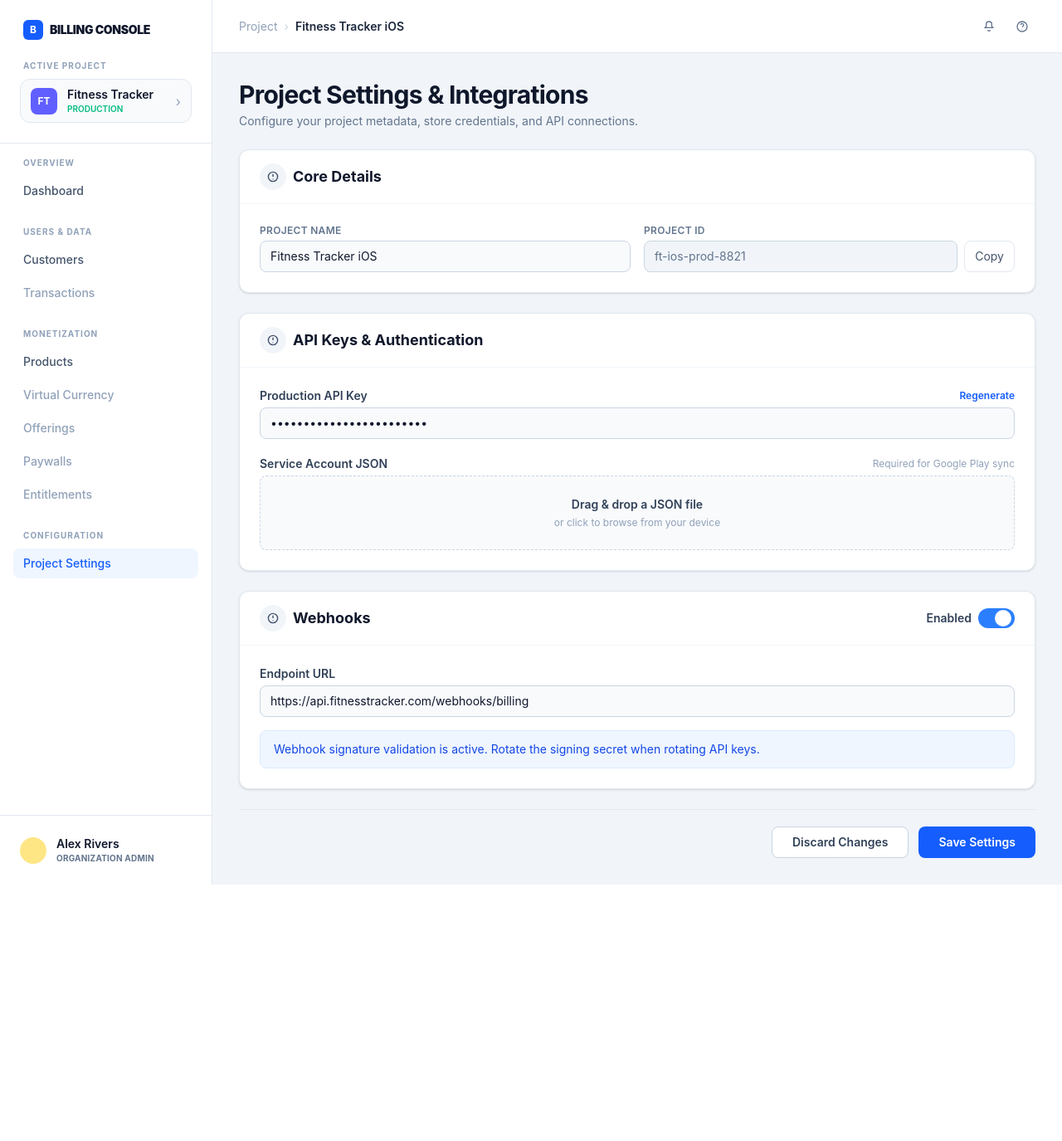
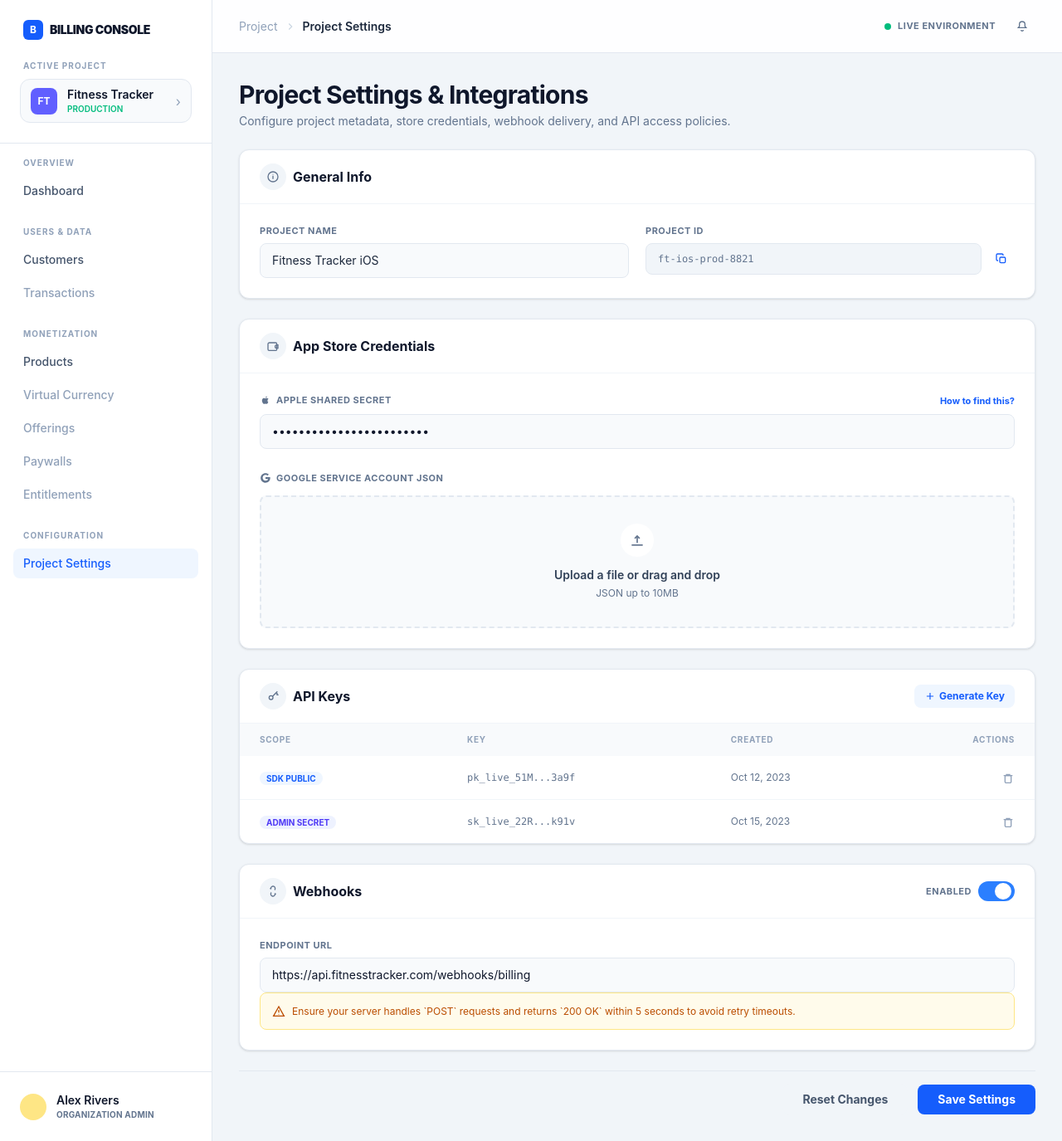
Before and after one commit to phucchp/monekit-dashboard-pro, a React (Vite) app: page /monekit-dashboard-pro/settings in a window 1280 px wide. Shown: the whole page at 83% size. Before the commit the page ends 1066 px from the top, so only its background shows below. Built offline with nearby package versions, Linux system fonts and the light colour scheme.

Commit message:
Refine project settings layout and auth screens

```diff
--- a/src/features/project-settings/ProjectSettingsScreen.tsx
+++ b/src/features/project-settings/ProjectSettingsScreen.tsx
@@ -1,149 +1,452 @@
-function SectionTitle({ title }: { title: string }) {
+type IconName =
+  | 'info'
+  | 'wallet'
+  | 'key'
+  | 'webhook'
+  | 'copy'
+  | 'upload'
+  | 'warning'
+  | 'plus'
+  | 'trash'
+  | 'bell'
+  | 'chevronRight'
+  | 'apple'
+  | 'google'
+
+function Icon({ name, className = 'h-4 w-4' }: { name: IconName; className?: string }) {
+  if (name === 'info') {
+    return (
+      <svg
+        viewBox="0 0 24 24"
+        className={className}
+        fill="none"
+        stroke="currentColor"
+        strokeWidth="2"
+      >
+        <circle cx="12" cy="12" r="9" />
+        <path d="M12 10v6" />
+        <circle cx="12" cy="7.5" r=".9" fill="currentColor" stroke="none" />
+      </svg>
+    )
+  }
+
+  if (name === 'wallet') {
+    return (
+      <svg
+        viewBox="0 0 24 24"
+        className={className}
+        fill="none"
+        stroke="currentColor"
+        strokeWidth="2"
+      >
+        <path d="M3 8.5A2.5 2.5 0 0 1 5.5 6h11A2.5 2.5 0 0 1 19 8.5V18a2 2 0 0 1-2 2H5a2 2 0 0 1-2-2Z" />
+        <path d="M19 10h2v6h-2a2 2 0 1 1 0-6Z" />
+      </svg>
+    )
+  }
+
+  if (name === 'key') {
+    return (
+      <svg
+        viewBox="0 0 24 24"
+        className={className}
+        fill="none"
+        stroke="currentColor"
+        strokeWidth="2"
+      >
+        <circle cx="8.5" cy="14.5" r="3.5" />
+        <path d="M11.5 12 20 3.5" />
+        <path d="M17 7h2.5V9.5H22" />
+      </svg>
+    )
+  }
+
+  if (name === 'webhook') {
+    return (
+      <svg
+        viewBox="0 0 24 24"
+        className={className}
+        fill="none"
+        stroke="currentColor"
+        strokeWidth="2"
+      >
+        <path d="M8 7a4 4 0 1 1 6.9 2.8" />
+        <path d="M16 17a4 4 0 1 1-6.9-2.8" />
+        <circle cx="8" cy="7" r="1.5" fill="currentColor" stroke="none" />
+        <circle cx="16" cy="17" r="1.5" fill="currentColor" stroke="none" />
+      </svg>
+    )
+  }
+
+  if (name === 'copy') {
+    return (
+      <svg
+        viewBox="0 0 24 24"
+        className={className}
+        fill="none"
+        stroke="currentColor"
+        strokeWidth="2"
+      >
+        <rect x="9" y="9" width="10" height="10" rx="2" />
+        <path d="M6 15H5a2 2 0 0 1-2-2V5a2 2 0 0 1 2-2h8a2 2 0 0 1 2 2v1" />
+      </svg>
+    )
+  }
+
+  if (name === 'upload') {
+    return (
+      <svg
+        viewBox="0 0 24 24"
+        className={className}
+        fill="none"
+        stroke="currentColor"
+        strokeWidth="2"
+      >
+        <path d="M12 16V6" />
+        <path d="m8.5 9.5 3.5-3.5 3.5 3.5" />
+        <path d="M4 19h16" />
+      </svg>
+    )
+  }
+
+  if (name === 'warning') {
+    return (
+      <svg
+        viewBox="0 0 24 24"
+        className={className}
+        fill="none"
+        stroke="currentColor"
+        strokeWidth="2"
+      >
+        <path d="M12 3 2.5 20h19Z" />
+        <path d="M12 9v5" />
+        <circle cx="12" cy="17" r=".8" fill="currentColor" stroke="none" />
+      </svg>
+    )
+  }
+
+  if (name === 'plus') {
+    return (
+      <svg
+        viewBox="0 0 24 24"
+        className={className}
+        fill="none"
+        stroke="currentColor"
+        strokeWidth="2"
+      >
+        <path d="M12 5v14" />
+        <path d="M5 12h14" />
+      </svg>
+    )
+  }
+
+  if (name === 'trash') {
+    return (
+      <svg
+        viewBox="0 0 24 24"
+        className={className}
+        fill="none"
+        stroke="currentColor"
+        strokeWidth="2"
+      >
+        <path d="M4 7h16" />
+        <path d="M9 7V5h6v2" />
+        <rect x="6.5" y="7" width="11" height="13" rx="1.5" />
+      </svg>
+    )
+  }
+
+  if (name === 'bell') {
+    return (
+      <svg
+        viewBox="0 0 24 24"
+        className={className}
+        fill="none"
+        stroke="currentColor"
+        strokeWidth="2"
+      >
+        <path d="M12 3a5 5 0 0 0-5 5v2.7c0 .6-.2 1.2-.6 1.7L5 14h14l-1.4-1.6c-.4-.5-.6-1.1-.6-1.7V8a5 5 0 0 0-5-5Z" />
+        <path d="M10 18a2 2 0 0 0 4 0" />
+      </svg>
+    )
+  }
+
+  if (name === 'apple') {
+    return (
+      <svg viewBox="0 0 24 24" className={className} fill="currentColor">
+        <path d="M16.2 13.1c0-2.1 1.8-3.2 1.9-3.3-1-1.5-2.6-1.7-3.1-1.8-1.3-.1-2.5.8-3.2.8s-1.7-.8-2.8-.8c-1.5 0-2.8.9-3.5 2.1-1.5 2.5-.4 6.2 1 8.2.7 1 1.5 2 2.7 2 .9 0 1.3-.6 2.5-.6s1.5.6 2.5.6c1 0 1.8-.9 2.5-1.9.8-1.1 1.1-2.2 1.1-2.2-.1 0-1.6-.6-1.6-3.1Z" />
+        <path d="M14.3 6.6c.5-.6.9-1.4.8-2.3-.8.1-1.7.6-2.3 1.2-.5.5-.9 1.4-.8 2.2.9.1 1.8-.4 2.3-1.1Z" />
+      </svg>
+    )
+  }
+
+  if (name === 'google') {
+    return (
+      <svg viewBox="0 0 24 24" className={className} fill="currentColor">
+        <path d="M12 10.2v3.9h5.5c-.2 1.2-1.4 3.6-5.5 3.6-3.3 0-5.9-2.7-5.9-6s2.6-6 5.9-6c1.9 0 3.2.8 4 1.4l2.7-2.6C17 3 14.7 2 12 2 6.5 2 2 6.5 2 12s4.5 10 10 10c5.8 0 9.7-4.1 9.7-9.8 0-.7-.1-1.3-.2-2H12Z" />
+      </svg>
+    )
+  }
+
+  return (
+    <svg
+      viewBox="0 0 24 24"
+      className={className}
+      fill="none"
+      stroke="currentColor"
+      strokeWidth="2"
+    >
+      <path d="m9 18 6-6-6-6" />
+    </svg>
+  )
+}
+
+function SectionHeader({ title, icon }: { title: string; icon: IconName }) {
   return (
     <div className="flex items-center gap-2">
-      <span className="inline-flex h-8 w-8 items-center justify-center rounded-full bg-slate-100 text-slate-600">
-        <svg viewBox="0 0 20 20" className="h-4 w-4" fill="none" stroke="currentColor" strokeWidth="1.8">
-          <circle cx="10" cy="10" r="7" />
-          <path d="M10 6v4" />
-          <circle cx="10" cy="13.5" r=".8" fill="currentColor" stroke="none" />
-        </svg>
+      <span className="inline-flex h-8 w-8 items-center justify-center rounded-full bg-slate-100 text-slate-500">
+        <Icon name={icon} className="h-4 w-4" />
       </span>
-      <h3 className="text-lg font-bold text-slate-900">{title}</h3>
+      <h3 className="text-base font-bold text-slate-900">{title}</h3>
     </div>
+  )
+}
+
+function FieldLabel({ children }: { children: string }) {
+  return (
+    <span className="mb-1.5 block text-[11px] font-bold tracking-[0.5px] text-slate-500 uppercase">
+      {children}
+    </span>
   )
 }
 
 function ProjectSettingsScreen() {
   return (
     <section className="min-h-full">
-      <header className="flex h-16 items-center justify-between border-b border-slate-200 bg-white px-4 sm:px-8">
-        <div className="text-sm">
+      <header className="sticky top-0 z-10 flex h-16 items-center justify-between border-b border-slate-200 bg-white/90 px-4 backdrop-blur-sm sm:px-8">
+        <div className="flex items-center gap-2 text-sm">
           <span className="text-slate-400">Project</span>
-          <span className="px-2 text-slate-300">›</span>
-          <span className="font-semibold text-slate-800">Fitness Tracker iOS</span>
+          <Icon name="chevronRight" className="h-3.5 w-3.5 text-slate-300" />
+          <span className="font-semibold text-slate-800">Project Settings</span>
         </div>
-        <div className="flex items-center gap-2 text-slate-500">
-          <button type="button" className="rounded-lg p-2 hover:bg-slate-100" aria-label="Notifications">
-            <svg viewBox="0 0 24 24" className="h-4 w-4" fill="none" stroke="currentColor" strokeWidth="2">
-              <path d="M12 3a5 5 0 0 0-5 5v2.7c0 .6-.2 1.2-.6 1.7L5 14h14l-1.4-1.6c-.4-.5-.6-1.1-.6-1.7V8a5 5 0 0 0-5-5Z" />
-              <path d="M10 18a2 2 0 0 0 4 0" />
-            </svg>
-          </button>
-          <button type="button" className="rounded-lg p-2 hover:bg-slate-100" aria-label="Help">
-            <svg viewBox="0 0 24 24" className="h-4 w-4" fill="none" stroke="currentColor" strokeWidth="2">
-              <circle cx="12" cy="12" r="9" />
-              <path d="M9.5 9a2.5 2.5 0 1 1 4.3 1.8c-.7.7-1.3 1.1-1.3 2.2" />
-              <circle cx="12" cy="16.5" r=".8" fill="currentColor" stroke="none" />
-            </svg>
+        <div className="flex items-center gap-4">
+          <div className="hidden items-center gap-2 sm:flex">
+            <span className="h-2 w-2 rounded-full bg-emerald-500" />
+            <span className="text-[11px] font-bold tracking-[0.5px] text-slate-500 uppercase">
+              Live Environment
+            </span>
+          </div>
+          <button
+            type="button"
+            className="rounded-lg p-2 text-slate-500 hover:bg-slate-100"
+            aria-label="Notifications"
+          >
+            <Icon name="bell" className="h-4 w-4" />
           </button>
         </div>
       </header>
 
-      <div className="space-y-6 p-4 sm:p-6 lg:p-8">
+      <div className="w-full space-y-6 p-4 sm:p-6 lg:p-8">
         <div>
-          <h1 className="text-3xl font-bold tracking-tight text-slate-900">Project Settings & Integrations</h1>
+          <h1 className="text-2xl font-bold tracking-tight text-slate-900 sm:text-3xl">
+            Project Settings & Integrations
+          </h1>
           <p className="mt-1 text-sm text-slate-500">
-            Configure your project metadata, store credentials, and API connections.
+            Configure project metadata, store credentials, webhook delivery, and API access
+            policies.
           </p>
         </div>
 
-        <section className="rounded-xl border border-slate-200 bg-white shadow-sm">
-          <div className="border-b border-slate-100 px-6 py-4">
-            <SectionTitle title="Core Details" />
+        <section className="overflow-hidden rounded-xl border border-slate-200 bg-white shadow-sm">
+          <div className="border-b border-slate-100 px-5 py-4 sm:px-6">
+            <SectionHeader title="General Info" icon="info" />
           </div>
-          <div className="grid gap-4 p-6 md:grid-cols-2">
+          <div className="grid gap-5 p-5 sm:grid-cols-2 sm:p-6">
             <label>
-              <span className="mb-1 block text-xs font-semibold tracking-[0.3px] text-slate-500 uppercase">
-                Project Name
-              </span>
+              <FieldLabel>Project Name</FieldLabel>
               <input
-                className="w-full rounded-lg border border-slate-300 bg-slate-50 px-3 py-2 text-sm"
+                className="w-full rounded-lg border border-slate-200 bg-slate-50 px-3.5 py-2.5 text-sm text-slate-800 outline-none transition focus:border-blue-500 focus:ring-4 focus:ring-blue-100"
                 defaultValue="Fitness Tracker iOS"
               />
             </label>
             <div>
-              <span className="mb-1 block text-xs font-semibold tracking-[0.3px] text-slate-500 uppercase">
-                Project ID
-              </span>
-              <div className="flex items-start gap-2">
+              <FieldLabel>Project ID</FieldLabel>
+              <div className="flex items-center gap-2">
                 <input
-                  className="flex-1 rounded-lg border border-slate-300 bg-slate-100 px-3 py-2 text-sm text-slate-500"
+                  className="flex-1 rounded-lg border border-slate-200 bg-slate-100 px-3.5 py-2.5 font-mono text-xs text-slate-500"
                   defaultValue="ft-ios-prod-8821"
+                  readOnly
                 />
                 <button
                   type="button"
-                  className="rounded-lg border border-slate-200 px-3 py-2 text-sm text-slate-600"
+                  className="rounded-lg p-2 text-blue-600 hover:bg-blue-50"
+                  aria-label="Copy Project ID"
                 >
-                  Copy
+                  <Icon name="copy" className="h-4 w-4" />
                 </button>
               </div>
             </div>
           </div>
         </section>
 
-        <section className="rounded-xl border border-slate-200 bg-white shadow-sm">
-          <div className="border-b border-slate-100 px-6 py-4">
-            <SectionTitle title="API Keys & Authentication" />
+        <section className="overflow-hidden rounded-xl border border-slate-200 bg-white shadow-sm">
+          <div className="border-b border-slate-100 px-5 py-4 sm:px-6">
+            <SectionHeader title="App Store Credentials" icon="wallet" />
           </div>
-          <div className="space-y-5 p-6">
+          <div className="space-y-6 p-5 sm:p-6">
             <div>
-              <div className="mb-1 flex items-center justify-between">
-                <span className="text-sm font-semibold text-slate-700">Production API Key</span>
-                <button type="button" className="text-xs font-semibold text-blue-600">
-                  Regenerate
+              <div className="mb-1.5 flex items-center justify-between">
+                <label className="text-[11px] font-bold tracking-[0.5px] text-slate-500 uppercase">
+                  <span className="inline-flex items-center gap-1.5">
+                    <Icon name="apple" className="h-3.5 w-3.5 text-slate-500" />
+                    Apple Shared Secret
+                  </span>
+                </label>
+                <button
+                  type="button"
+                  className="text-[11px] font-bold text-blue-600 hover:underline"
+                >
+                  How to find this?
                 </button>
               </div>
               <input
-                className="w-full rounded-lg border border-slate-300 bg-slate-50 px-3 py-2 text-sm"
+                type="password"
+                className="w-full rounded-lg border border-slate-200 bg-slate-50 px-3.5 py-2.5 text-sm outline-none transition focus:border-blue-500 focus:ring-4 focus:ring-blue-100"
                 defaultValue="••••••••••••••••••••••••"
               />
             </div>
 
             <div>
-              <div className="mb-1 flex items-center justify-between">
-                <span className="text-sm font-semibold text-slate-700">Service Account JSON</span>
-                <span className="text-xs text-slate-400">Required for Google Play sync</span>
-              </div>
-              <div className="rounded-lg border border-dashed border-slate-300 bg-slate-50 p-6 text-center">
-                <p className="text-sm font-semibold text-slate-700">Drag & drop a JSON file</p>
-                <p className="mt-1 text-xs text-slate-400">or click to browse from your device</p>
+              <label className="text-[11px] font-bold tracking-[0.5px] text-slate-500 uppercase">
+                <span className="inline-flex items-center gap-1.5">
+                  <Icon name="google" className="h-3.5 w-3.5 text-slate-500" />
+                  Google Service Account JSON
+                </span>
+              </label>
+              <div className="mt-2 rounded-lg border-2 border-dashed border-slate-200 bg-slate-50 px-4 py-8 text-center">
+                <span className="mx-auto inline-flex h-10 w-10 items-center justify-center rounded-full bg-white text-slate-500">
+                  <Icon name="upload" className="h-5 w-5" />
+                </span>
+                <p className="mt-3 text-sm font-semibold text-slate-700">
+                  Upload a file or drag and drop
+                </p>
+                <p className="mt-1 text-xs text-slate-500">JSON up to 10MB</p>
               </div>
             </div>
           </div>
         </section>
 
-        <section className="rounded-xl border border-slate-200 bg-white shadow-sm">
-          <div className="flex items-center justify-between border-b border-slate-100 px-6 py-4">
-            <SectionTitle title="Webhooks" />
-            <label className="inline-flex items-center gap-2 text-sm font-semibold text-slate-700">
-              <span>Enabled</span>
+        <section className="overflow-hidden rounded-xl border border-slate-200 bg-white shadow-sm">
+          <div className="flex items-center justify-between border-b border-slate-100 px-5 py-4 sm:px-6">
+            <SectionHeader title="API Keys" icon="key" />
+            <button
+              type="button"
+              className="inline-flex items-center gap-1 rounded-lg bg-blue-50 px-3 py-1.5 text-xs font-bold text-blue-600 hover:bg-blue-100"
+            >
+              <Icon name="plus" className="h-3.5 w-3.5" />
+              Generate Key
+            </button>
+          </div>
+          <div className="overflow-x-auto">
+            <table className="w-full min-w-[560px] text-left">
+              <thead className="bg-slate-50">
+                <tr>
+                  <th className="px-6 py-3 text-[10px] font-bold tracking-[0.7px] text-slate-400 uppercase">
+                    Scope
+                  </th>
+                  <th className="px-6 py-3 text-[10px] font-bold tracking-[0.7px] text-slate-400 uppercase">
+                    Key
+                  </th>
+                  <th className="px-6 py-3 text-[10px] font-bold tracking-[0.7px] text-slate-400 uppercase">
+                    Created
+                  </th>
+                  <th className="px-6 py-3 text-right text-[10px] font-bold tracking-[0.7px] text-slate-400 uppercase">
+                    Actions
+                  </th>
+                </tr>
+              </thead>
+              <tbody className="divide-y divide-slate-100 text-sm">
+                <tr className="hover:bg-slate-50">
+                  <td className="px-6 py-4">
+                    <span className="rounded-full bg-blue-50 px-2 py-0.5 text-[10px] font-bold text-blue-600 uppercase">
+                      SDK Public
+                    </span>
+                  </td>
+                  <td className="px-6 py-4 font-mono text-xs text-slate-500">pk_live_51M...3a9f</td>
+                  <td className="px-6 py-4 text-xs text-slate-500">Oct 12, 2023</td>
+                  <td className="px-6 py-4 text-right">
+                    <button
+                      type="button"
+                      className="text-slate-400 transition hover:text-rose-500"
+                      aria-label="Delete SDK Public key"
+                    >
+                      <Icon name="trash" className="inline h-4 w-4" />
+                    </button>
+                  </td>
+                </tr>
+                <tr className="hover:bg-slate-50">
+                  <td className="px-6 py-4">
+                    <span className="rounded-full bg-indigo-50 px-2 py-0.5 text-[10px] font-bold text-indigo-600 uppercase">
+                      Admin Secret
+                    </span>
+                  </td>
+                  <td className="px-6 py-4 font-mono text-xs text-slate-500">sk_live_22R...k91v</td>
+                  <td className="px-6 py-4 text-xs text-slate-500">Oct 15, 2023</td>
+                  <td className="px-6 py-4 text-right">
+                    <button
+                      type="button"
+                      className="text-slate-400 transition hover:text-rose-500"
+                      aria-label="Delete Admin Secret key"
+                    >
+                      <Icon name="trash" className="inline h-4 w-4" />
+                    </button>
+                  </td>
+                </tr>
+              </tbody>
+            </table>
+          </div>
+        </section>
+
+        <section className="overflow-hidden rounded-xl border border-slate-200 bg-white shadow-sm">
+          <div className="flex items-center justify-between border-b border-slate-100 px-5 py-4 sm:px-6">
+            <SectionHeader title="Webhooks" icon="webhook" />
+            <label className="inline-flex items-center gap-2">
+              <span className="text-[11px] font-bold tracking-[0.5px] text-slate-500 uppercase">
+                Enabled
+              </span>
               <span className="relative h-6 w-11 rounded-full bg-blue-500">
                 <span className="absolute top-0.5 left-5 h-5 w-5 rounded-full bg-white" />
               </span>
             </label>
           </div>
-          <div className="space-y-4 p-6">
-            <div>
-              <span className="mb-1 block text-sm font-semibold text-slate-700">Endpoint URL</span>
+          <div className="space-y-4 p-5 sm:p-6">
+            <label>
+              <FieldLabel>Endpoint URL</FieldLabel>
               <input
-                className="w-full rounded-lg border border-slate-300 bg-slate-50 px-3 py-2 text-sm"
+                className="w-full rounded-lg border border-slate-200 bg-slate-50 px-3.5 py-2.5 text-sm outline-none transition focus:border-blue-500 focus:ring-4 focus:ring-blue-100"
                 defaultValue="https://api.fitnesstracker.com/webhooks/billing"
               />
-            </div>
-            <div className="rounded-lg border border-blue-100 bg-blue-50 px-4 py-3 text-sm text-blue-700">
-              Webhook signature validation is active. Rotate the signing secret when rotating API keys.
+            </label>
+
+            <div className="flex gap-2 rounded-lg border border-amber-200 bg-amber-50 px-3.5 py-3 text-xs leading-relaxed text-amber-700">
+              <Icon name="warning" className="mt-0.5 h-4 w-4 flex-none" />
+              Ensure your server handles `POST` requests and returns `200 OK` within 5 seconds to
+              avoid retry timeouts.
             </div>
           </div>
         </section>
 
-        <div className="flex flex-col justify-end gap-3 border-t border-slate-200 pt-5 sm:flex-row">
+        <div className="flex flex-col justify-end gap-3 border-t border-slate-200 pt-4 sm:flex-row">
           <button
             type="button"
-            className="rounded-lg border border-slate-300 bg-white px-6 py-2 text-sm font-semibold text-slate-700"
+            className="rounded-lg bg-slate-100 px-6 py-2 text-sm font-bold text-slate-600 hover:bg-slate-200"
           >
-            Discard Changes
+            Reset Changes
           </button>
-          <button type="button" className="rounded-lg bg-blue-600 px-6 py-2 text-sm font-semibold text-white">
+          <button
+            type="button"
+            className="rounded-lg bg-blue-600 px-6 py-2 text-sm font-bold text-white hover:bg-blue-700"
+          >
             Save Settings
           </button>
         </div>
```
